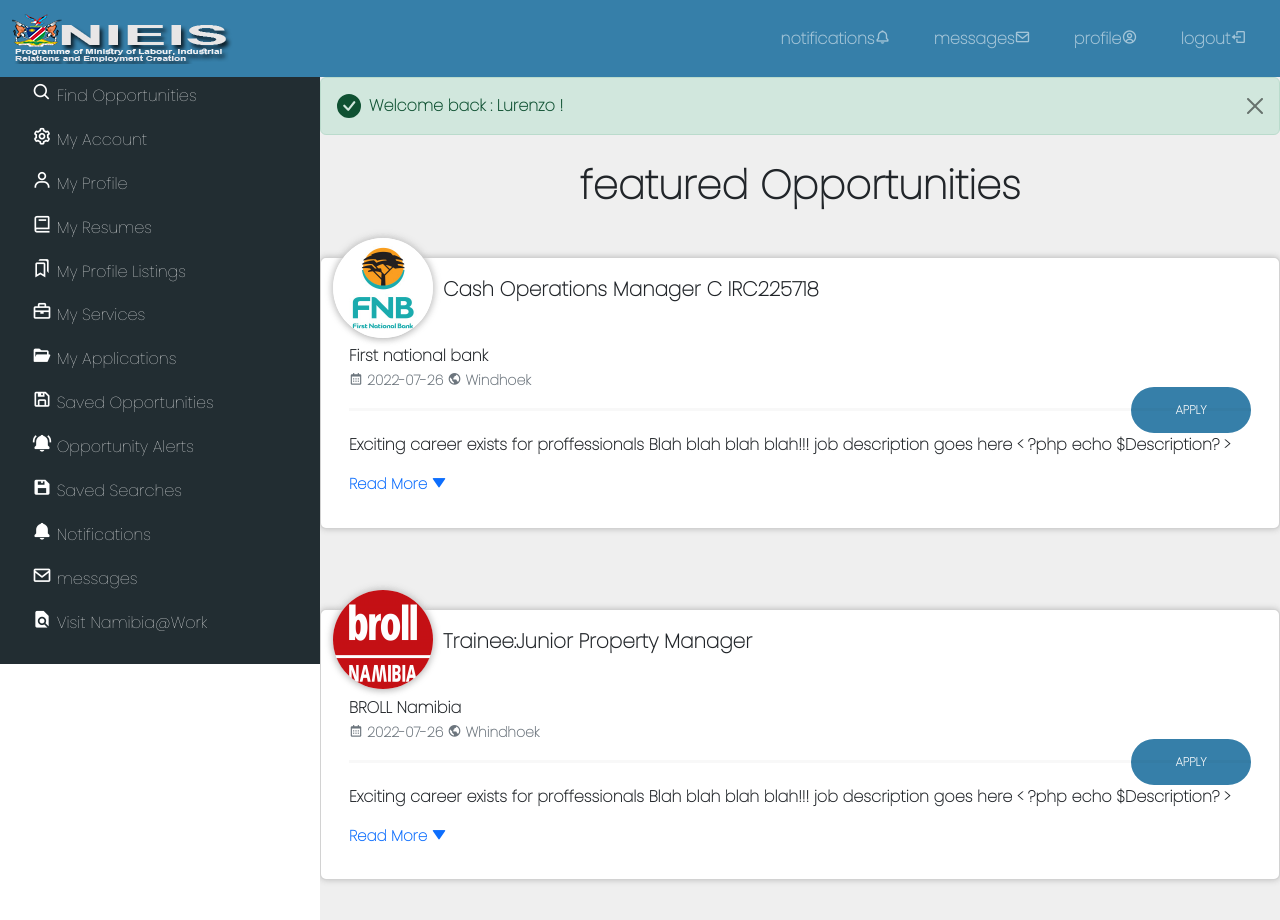
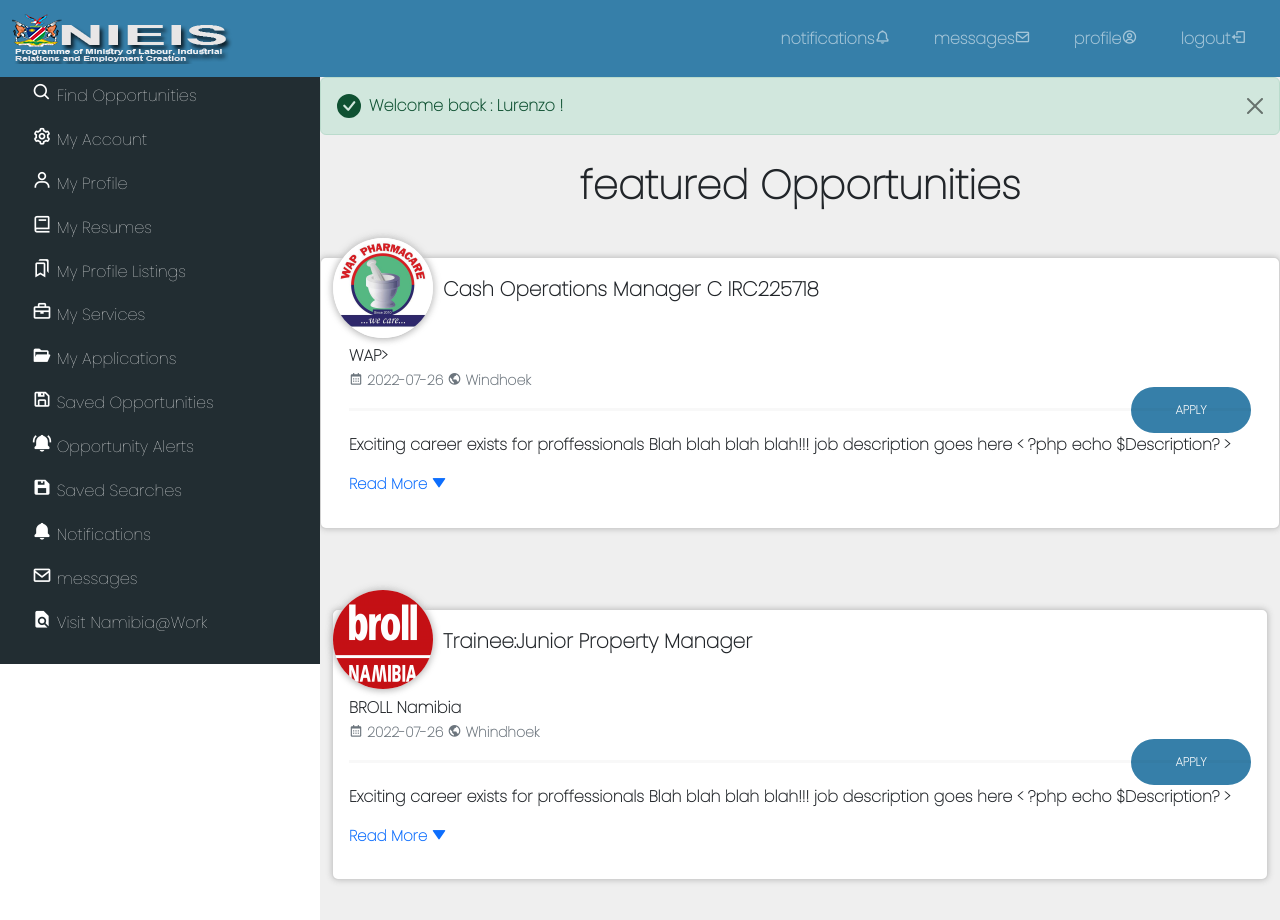
Before and after one commit to ASlwebdevelopment/nieismakeover, a plain HTML site: page index.html in a window 1280 px wide. Drawn offline with nearby package versions, Linux system fonts and the light colour scheme.

Commit message:
Update index.html

```diff
--- a/index.html
+++ b/index.html
@@ -153,7 +153,7 @@
 							<div class="card job-card">
 								<div class="col-md-12">
 									<div class="card-header pull-left">
-										<img class="img-fluid flex-center" src="FNB-logo.png">
+										<img class="img-fluid flex-center" src="WAP_LOGO_1.png">
 									</div>
 									<div class="card-body">
 										<p class="card-text">
@@ -161,7 +161,7 @@
 										</p>
 										<br>
 										<p class="card-text">
-											<strong class="job-company">First national bank</strong>
+											<strong class="job-company">WAP>
 											<br>
 											<small class="text-muted">
 												<i class='bx bx-calendar'></i>
```
